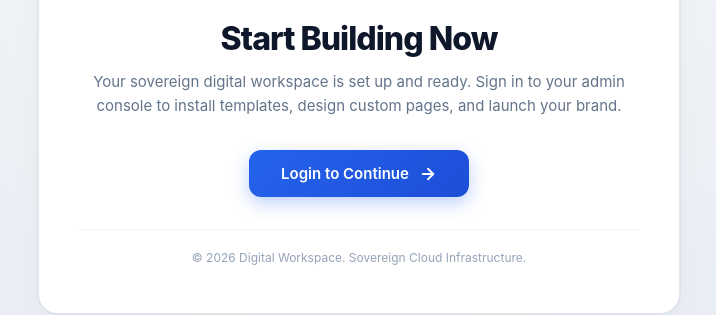
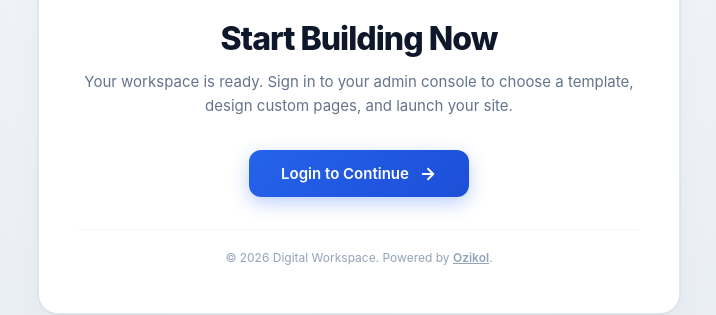
Before and after one commit to SirP-TechHub-0904/Ozikol-BCC, an Angular app in the folder src/Ozikol-BCC.Client/: page / in a window 1280 px wide. Shown: the part 329-644 px from the top of the page, without its empty margins (281-997 px from the left). Built offline with nearby package versions, Linux system fonts and the light colour scheme; no server answers.

Commit message:
style(landing): simplify blank canvas copy and update footer credit
- Simplified blank canvas subtitle without the word sovereign

- Updated footer credit to Powered by Ozikol with link

```diff
--- a/src/Ozikol-BCC.Client/src/app/pages/landing/landing.component.ts
+++ b/src/Ozikol-BCC.Client/src/app/pages/landing/landing.component.ts
@@ -1648,7 +1648,7 @@ export class LandingComponent implements OnInit, OnDestroy {
 
           <h1 class="oz-blank-title">Start Building Now</h1>
           <p class="oz-blank-subtitle">
-            Your sovereign digital workspace is set up and ready. Sign in to your admin console to install templates, design custom pages, and launch your brand.
+            Your workspace is ready. Sign in to your admin console to choose a template, design custom pages, and launch your site.
           </p>
 
           <div class="oz-blank-actions">
@@ -1662,7 +1662,7 @@ export class LandingComponent implements OnInit, OnDestroy {
           </div>
 
           <div class="oz-blank-footer">
-            <span>© ${currentYear} ${brand}. Sovereign Cloud Infrastructure.</span>
+            <span>© ${currentYear} ${brand}. Powered by <a href="https://ozikol.cloud" target="_blank" rel="noopener noreferrer" style="color: inherit; text-decoration: underline; font-weight: 600;">Ozikol</a>.</span>
           </div>
         </div>
       </div>
```
